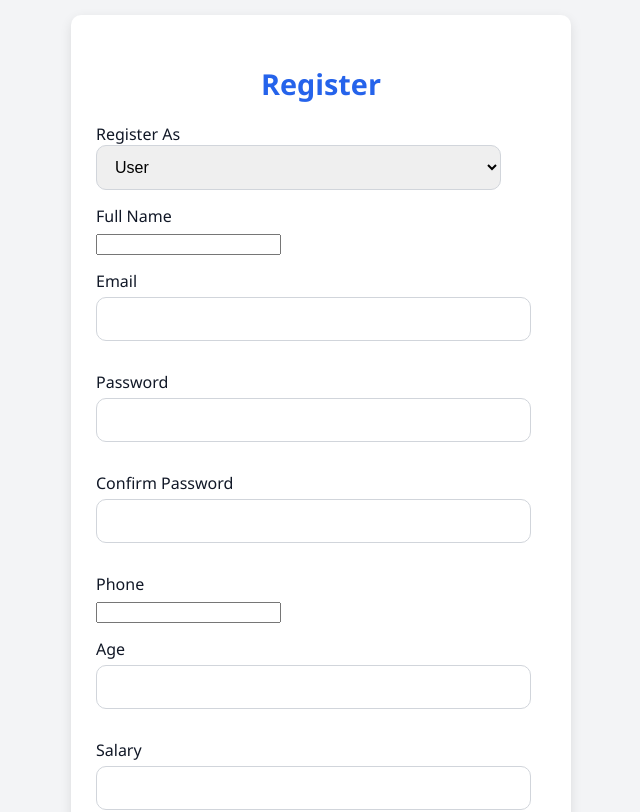
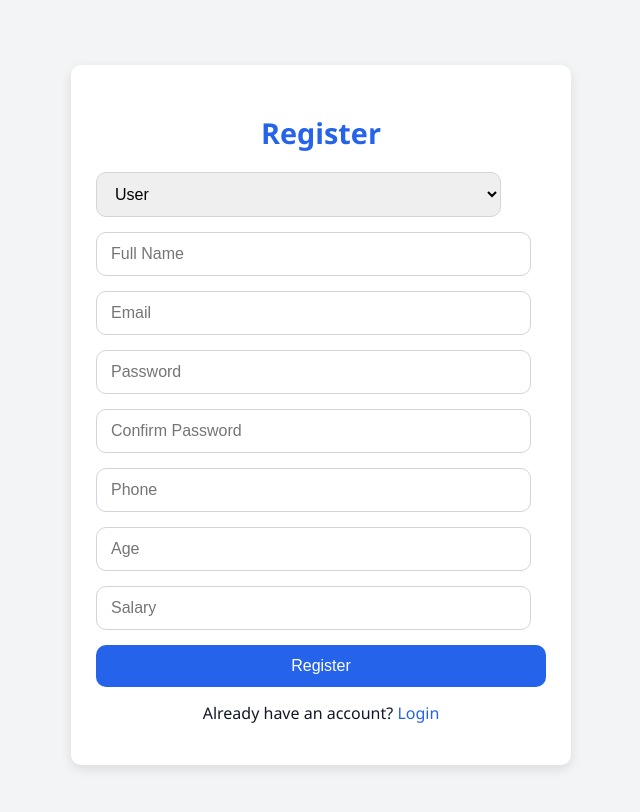
Before and after one commit to balajimithun000/loan-frontend, a React (Vite) app: page /register in a window 1280 px wide. Shown: the top 812 px of the page, without its empty margins (319-959 px from the left). Built offline with nearby package versions, Linux system fonts and the light colour scheme.

Commit message:
Initial commit

```diff
--- a/src/pages/Login.jsx
+++ b/src/pages/Login.jsx
@@ -13,11 +13,11 @@ export default function Login() {
   const [password, setPassword] = useState("");
   const [error, setError] = useState("");
 
-  // 🔐 If already logged in, redirect
+  // 🔐 Already logged in na redirect
   useEffect(() => {
     const token = localStorage.getItem("token");
     if (token) {
-      navigate("/profile");
+      navigate("/profile"); // default user page
     }
   }, [navigate]);
 
@@ -37,7 +37,7 @@ export default function Login() {
       // 2️⃣ SAVE TOKEN
       localStorage.setItem("token", token);
 
-      // 3️⃣ GET PROFILE (to know role)
+      // 3️⃣ GET PROFILE (ROLE CHECK)
       const profileRes = await API.get("/users/profile", {
         headers: {
           Authorization: `Bearer ${token}`,
@@ -47,7 +47,7 @@ export default function Login() {
       const role = profileRes.data.role;
 
       // 4️⃣ ROLE BASED REDIRECT
-      if (role === "ADMIN") {
+      if (role === "ADMIN" || role === "ROLE_ADMIN") {
         navigate("/admin/dashboard");
       } else {
         navigate("/profile");
@@ -65,9 +65,7 @@ export default function Login() {
   return (
     <div className="container fade-in">
       <Card>
-        <h2 style={{ textAlign: "center", marginBottom: "20px" }}>
-          Login
-        </h2>
+        <h2>Login</h2>
 
         {error && <p className="error">{error}</p>}
 
@@ -88,18 +86,13 @@ export default function Login() {
             required
           />
 
-          <Button type="submit" className="w-full">
-            Login
-          </Button>
+          <Button type="submit">Login</Button>
         </form>
 
-        {/* 👇 REGISTER LINK (IMPORTANT) */}
+        {/* 👇 REGISTER LINK */}
         <p style={{ marginTop: "15px", textAlign: "center" }}>
           Don’t have an account?{" "}
-          <span
-            style={{ color: "var(--primary)", cursor: "pointer" }}
-            onClick={() => navigate("/register")}
-          >
+          <span onClick={() => navigate("/register")}>
             Register
           </span>
         </p>
--- a/src/pages/Register.jsx
+++ b/src/pages/Register.jsx
@@ -1,9 +1,8 @@
 import { useState } from "react";
+import { useNavigate } from "react-router-dom";
 import API from "../api/axiosConfig";
-import Input from "../components/Input";
+import Card from "../components/Card";
 import Button from "../components/Button";
-import Card from "../components/Card";
-import { useNavigate } from "react-router-dom";
 import "../styles/ui.css";
 
 export default function Register() {
@@ -15,6 +14,8 @@ export default function Register() {
   const [email, setEmail] = useState("");
   const [password, setPassword] = useState("");
   const [confirmPassword, setConfirmPassword] = useState("");
+
+  // USER only fields
   const [phone, setPhone] = useState("");
   const [age, setAge] = useState("");
   const [salary, setSalary] = useState("");
@@ -57,7 +58,7 @@ export default function Register() {
       await API.post(endpoint, payload);
 
       setSuccess("Registration successful! Redirecting to login...");
-      setTimeout(() => navigate("/login"), 1200);
+      setTimeout(() => navigate("/login"), 1000);
 
     } catch (err) {
       setError(
@@ -70,99 +71,85 @@ export default function Register() {
 
   return (
     <div className="container fade-in">
-      <Card style={{ maxWidth: "420px", margin: "auto" }}>
-        <h2 style={{ textAlign: "center", marginBottom: "20px" }}>
-          Register
-        </h2>
+      <Card>
+        <h2>Register</h2>
 
         {error && <p className="error">{error}</p>}
         {success && <p className="success">{success}</p>}
 
-        <form onSubmit={handleRegister} className="form-stack">
+        <form onSubmit={handleRegister}>
+          {/* ROLE */}
+          <select value={role} onChange={(e) => setRole(e.target.value)}>
+            <option value="USER">User</option>
+            <option value="ADMIN">Admin</option>
+          </select>
 
-          {/* ROLE */}
-          <label className="label">
-            Register As
-            <select
-              value={role}
-              onChange={(e) => setRole(e.target.value)}
-              className="input"
-            >
-              <option value="USER">User</option>
-              <option value="ADMIN">Admin</option>
-            </select>
-          </label>
-
-          <Input
-            label="Full Name"
+          {/* COMMON */}
+          <input
+            type="text"
+            placeholder="Full Name"
             value={name}
             onChange={(e) => setName(e.target.value)}
             required
           />
 
-          <Input
-            label="Email"
+          <input
             type="email"
+            placeholder="Email"
             value={email}
             onChange={(e) => setEmail(e.target.value)}
             required
           />
 
-          <Input
-            label="Password"
+          <input
             type="password"
+            placeholder="Password"
             value={password}
             onChange={(e) => setPassword(e.target.value)}
             required
           />
 
-          <Input
-            label="Confirm Password"
+          <input
             type="password"
+            placeholder="Confirm Password"
             value={confirmPassword}
             onChange={(e) => setConfirmPassword(e.target.value)}
             required
           />
 
-          {/* USER ONLY FIELDS */}
+          {/* USER ONLY */}
           {role === "USER" && (
             <>
-              <Input
-                label="Phone"
+              <input
+                type="text"
+                placeholder="Phone"
                 value={phone}
                 onChange={(e) => setPhone(e.target.value)}
               />
-              <Input
-                label="Age"
+
+              <input
                 type="number"
+                placeholder="Age"
                 value={age}
                 onChange={(e) => setAge(e.target.value)}
               />
-              <Input
-                label="Salary"
+
+              <input
                 type="number"
+                placeholder="Salary"
                 value={salary}
                 onChange={(e) => setSalary(e.target.value)}
               />
             </>
           )}
 
-          <Button type="submit" className="w-full">
-            {role === "ADMIN" ? "Register as Admin" : "Register"}
-          </Button>
+          <Button type="submit">Register</Button>
         </form>
 
-        {/* LOGIN LINK */}
-        <p style={{ marginTop: "15px", textAlign: "center" }}>
+        {/* ✅ LOGIN LINK (VISIBLE) */}
+        <p style={{ textAlign: "center", marginTop: "15px" }}>
           Already have an account?{" "}
-          <span
-            style={{
-              color: "var(--primary)",
-              cursor: "pointer",
-              fontWeight: "600",
-            }}
-            onClick={() => navigate("/login")}
-          >
+          <span onClick={() => navigate("/login")}>
             Login
           </span>
         </p>
```
